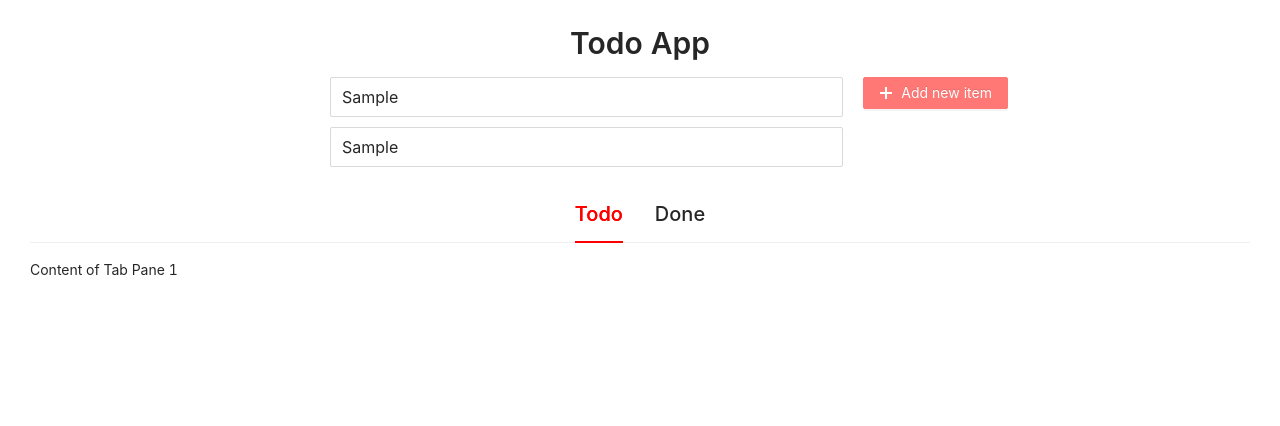
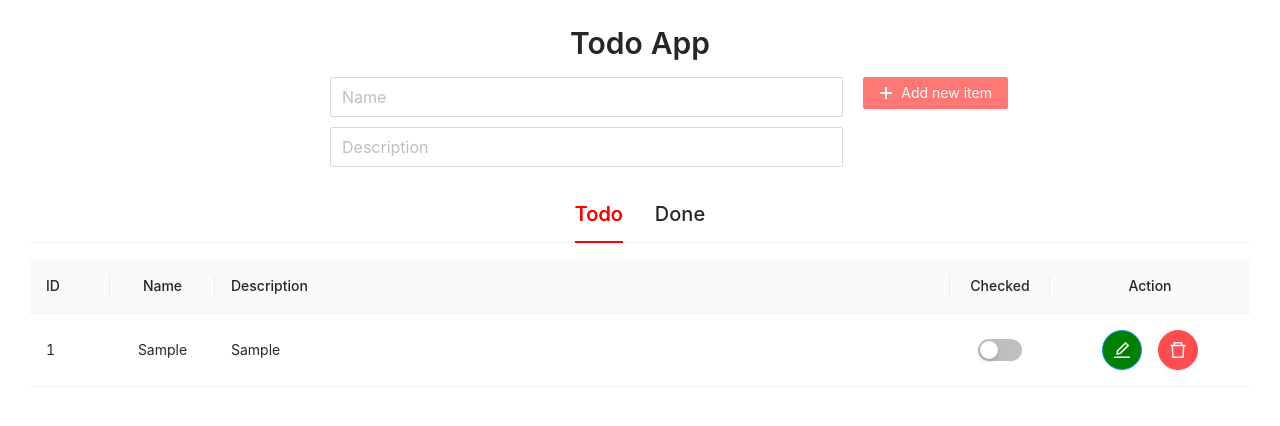
Before and after one commit to huynq08032000/todos-app, a React (Create React App) app: page / in a window 1280 px wide. Both pictures are taken after typing "Sample", "Sample" into the empty fields and a click on the button "Add new item". Shown: the top 426 px of the page. Built offline with nearby package versions, Linux system fonts and the light colour scheme.

Commit message:
Show data, click for checked

```diff
--- /dev/null
+++ b/src/Modules/Components/DoneListComponent.jsx
@@ -0,0 +1,87 @@
+import React, { useState, useEffect } from 'react'
+import 'antd/dist/antd.css';
+import { EditOutlined , DeleteOutlined } from '@ant-design/icons';
+import { Table, Space, Switch, Button } from 'antd';
+
+const DoneListComponent = ({handleAddItem}) => {
+    const columns = [
+        {
+            title: 'ID',
+            dataIndex: 'id',
+            key: 'id',
+            width: 80,
+        },
+        {
+            title: 'Name',
+            dataIndex: 'name',
+            key: 'name',
+            render: (text) => <span>{text}</span>,
+            align: 'center',
+            width: '10%',
+        },
+        {
+            title: 'Description',
+            dataIndex: 'description',
+            key: 'description',
+            ellipsis: true,
+            width: '70%',
+        },
+        {
+            title: 'Checked',
+            key: 'checked',
+            render: (dataIndex) => (
+                <Space size="middle">
+                    <Switch checked={dataIndex.checked} onChange={(dataIndex) => {
+                        console.log(dataIndex.id)
+                    }} />
+                </Space>
+            ),
+            align: 'center',
+            width: 100
+        },
+        {
+            title: 'Action',
+            key: 'action',
+            render: (dataIndex) => (
+                <Space size="middle">
+                    <Button type="primary" shape="circle" icon={<EditOutlined />} size={'large'} style={{ backgroundColor: 'green' }} onClick={() => { console.log(dataIndex.id) }} />
+                    <Button type="primary" shape="circle" icon={<DeleteOutlined />} size={'large'} danger onClick={() => { console.log(dataIndex.id) }} />
+                </Space>
+            ),
+            align: 'center',
+            width: 200,
+        }
+
+    ];
+    const [data, setData] = useState([])
+    useEffect(() => {
+        console.log('re-render')
+        if (localStorage.getItem('todoList')) {
+            let data = JSON.parse(localStorage.getItem('todoList')).filter(el => el.checked === true)
+            data = data.map((el, index) => {
+                return {
+                    key: index + 1,
+                    name: el.name,
+                    id: index + 1,
+                    description: el.des,
+                    checked: el.checked,
+                }
+            })
+            console.log(data)
+            setData(data)
+        }
+    }, [handleAddItem])
+    return (
+        <div>
+            <Table
+                columns={columns}
+                pagination={{
+                    position:[`none`],
+                }}
+                dataSource={data}
+            />
+        </div>
+    )
+}
+
+export default DoneListComponent;
--- a/src/Modules/Components/FormAddComponents.jsx
+++ b/src/Modules/Components/FormAddComponents.jsx
@@ -5,7 +5,27 @@ import { Button, Input, Row, Col } from 'antd';
 import { PlusOutlined } from '@ant-design/icons';
 
 const FormAddComponent = () => {
-    const [formValue, setFormValue] = useState({ name: '', des: '' })
+    const [formValue, setFormValue] = useState({ name: '', des: '', checked : false })
+    const handleAddItem = () => {
+        console.log('Add item')
+        console.log(formValue)
+        // Add to local storerage, and check localstorerage is context api ?
+        let todoList = localStorage.getItem('todoList');
+        if (todoList){
+            let arr = JSON.parse(todoList)
+            arr.push(formValue)
+            localStorage.setItem('todoList', JSON.stringify(arr))
+        } else {
+            localStorage.setItem('todoList', JSON.stringify([formValue]))
+        }
+        setFormValue(prevForm => {
+            return {
+                ...prevForm,
+                name : '',
+                des : '',
+            }
+        })
+    }
     return (
         <div className='form-add-container'>
             <Row>
@@ -37,7 +57,7 @@ const FormAddComponent = () => {
                 </Col>
                 <Col span={2}>
                     <div className='btn-submit-form'>
-                        <Button type='danger' icon={<PlusOutlined />}>Add new item</Button>
+                        <Button onClick={handleAddItem}type='danger' icon={<PlusOutlined />}>Add new item</Button>
                     </div>
                 </Col>
             </Row>
--- a/src/Modules/Components/TabsComponent.jsx
+++ b/src/Modules/Components/TabsComponent.jsx
@@ -1,21 +1,23 @@
 import { Tabs } from 'antd';
-import React from 'react';
+import React, { memo } from 'react';
 import 'antd/dist/antd.css';
 import "../Css/Component.css"
+import TodoListComponent from './TodoListComponent';
+import DoneListComponent from './DoneListComponent';
 
 const { TabPane } = Tabs;
 
-const TabsComponent = () => {
+const TabsComponent = ({handleAddItem}) => {
   return (
     <Tabs defaultActiveKey="1" centered style={{padding : '10px 30px'}}>
       <TabPane tab="Todo" key="1" >
-        Content of Tab Pane 1
+        <TodoListComponent handleAddItem = {handleAddItem} />
       </TabPane>
       <TabPane tab="Done" key="2">
-        Content of Tab Pane 2
+        <DoneListComponent handleAddItem = {handleAddItem}/>
       </TabPane>
     </Tabs>
   );
 }
 
-export default TabsComponent;
+export default memo(TabsComponent);
--- a/src/Modules/Components/TodoComponent.jsx
+++ b/src/Modules/Components/TodoComponent.jsx
@@ -1,18 +1,77 @@
-import React from 'react'
-import FormAddComponent from './FormAddComponents';
+import React, { useState, useCallback} from 'react'
+import '../Css/Component.css'
+import 'antd/dist/antd.css';
+import { Button, Input, Row, Col } from 'antd';
+import { PlusOutlined } from '@ant-design/icons';
 import TabsComponent from './TabsComponent';
 import '../Css/Component.css'
 const TodoComponent = () => {
-
+    const [count, setCount] = useState(0)
+    const [formValue, setFormValue] = useState({ name: '', des: '', checked: false })
+    const handleAddItem = useCallback((formValue) => {
+        console.log('Add item')
+        console.log(formValue)
+        // Add to local storerage, and check localstorerage is context api ?
+        let todoList = localStorage.getItem('todoList');
+        if (todoList) {
+            let arr = JSON.parse(todoList)
+            arr.push(formValue)
+            localStorage.setItem('todoList', JSON.stringify(arr));
+            setCount(count+1)
+        } else {
+            localStorage.setItem('todoList', JSON.stringify([formValue]))
+            setCount(1)
+        }
+        setFormValue(prevForm => {
+            return {
+                ...prevForm,
+                name: '',
+                des: '',
+            }
+        })
+    },[count])
     return (
         <div>
             <div className='header-title'>
                 Todo App
             </div>
-            <FormAddComponent/>
-            <TabsComponent/>
+            <div className='form-add-container'>
+                <Row>
+                    <Col span={10} offset={6}>
+                        <div className='form-container'>
+                            <div className='input-wrapper'>
+                                <Input placeholder='Name' size='large' value={formValue.name}
+                                    onChange={(e) => {
+                                        setFormValue((prevForm) => {
+                                            return {
+                                                ...prevForm,
+                                                name: e.target.value
+                                            }
+                                        })
+                                    }} />
+                            </div>
+                            <div className='input-wrapper'>
+                                <Input placeholder='Description' size='large' value={formValue.des}
+                                    onChange={(e) => {
+                                        setFormValue((prevForm) => {
+                                            return {
+                                                ...prevForm,
+                                                des: e.target.value
+                                            }
+                                        })
+                                    }} />
+                            </div>
+                        </div>
+                    </Col>
+                    <Col span={2}>
+                        <div className='btn-submit-form'>
+                            <Button onClick={()=>handleAddItem(formValue)} type='danger' icon={<PlusOutlined />}>Add new item</Button>
+                        </div>
+                    </Col>
+                </Row>
+            </div>
+            <TabsComponent handleAddItem = {handleAddItem}/>
         </div>
     )
 }
-
 export default TodoComponent;
--- /dev/null
+++ b/src/Modules/Components/TodoListComponent.jsx
@@ -0,0 +1,94 @@
+import React, { useState, useEffect } from 'react'
+import 'antd/dist/antd.css';
+import { EditOutlined, DeleteOutlined } from '@ant-design/icons';
+import { Table, Space, Switch, Button } from 'antd';
+import { useLayoutEffect } from 'react';
+const TodoListComponent = ({handleAddItem}) => {
+    const columns = [
+        {
+            title: 'ID',
+            dataIndex: 'id',
+            key: 'id',
+            width: 80,
+        },
+        {
+            title: 'Name',
+            dataIndex: 'name',
+            key: 'name',
+            render: (text) => <span>{text}</span>,
+            align: 'center',
+            width: '10%',
+        },
+        {
+            title: 'Description',
+            dataIndex: 'description',
+            key: 'description',
+            ellipsis: true,
+            width: '70%',
+        },
+        {
+            title: 'Checked',
+            key: 'checked',
+            render: (dataIndex) => (
+                <Space size="middle">
+                    <Switch checked={dataIndex.checked} onChange={() => {
+                        const tempData = data.map(todo => {
+                            if (todo.id === dataIndex.id) {
+                                return { ...todo, checked : !todo.checked };
+                              } else {
+                                return todo;
+                              }
+                        })
+                        setData(tempData)
+                    }} />
+                </Space>
+            ),
+            align: 'center',
+            width: 100
+        },
+        {
+            title: 'Action',
+            key: 'action',
+            render: (dataIndex) => (
+                <Space size="middle">
+                    <Button type="primary" shape="circle" icon={<EditOutlined />} size={'large'} style={{ backgroundColor: 'green' }} onClick={() => { console.log(dataIndex.id) }} />
+                    <Button type="primary" shape="circle" icon={<DeleteOutlined />} size={'large'} danger onClick={() => { console.log(dataIndex.id) }} />
+                </Space>
+            ),
+            align: 'center',
+            width: 200,
+        }
+
+    ];
+    const [data, setData] = useState([])
+    useEffect(() => {
+        console.log('re-render')
+        if (localStorage.getItem('todoList')) {
+            let data = JSON.parse(localStorage.getItem('todoList')).filter(el => el.checked === false)
+            data = data.map((el, index) => {
+                return {
+                    key: index + 1,
+                    name: el.name,
+                    id: index + 1,
+                    description: el.des,
+                    checked: el.checked,
+                }
+            })
+            console.log(data)
+            setData(data)
+        }
+    }, [handleAddItem])
+    return (
+        <div>
+            <Table
+                columns={columns}
+                pagination={{
+                    position: ['none'],
+                }}
+                dataSource={data}
+            />
+        </div>
+    )
+}
+
+export default TodoListComponent;
```
Also changed, not shown: 1 other file (tests, documents, lock files or other folders).
